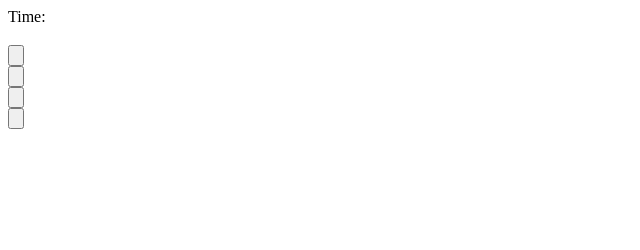
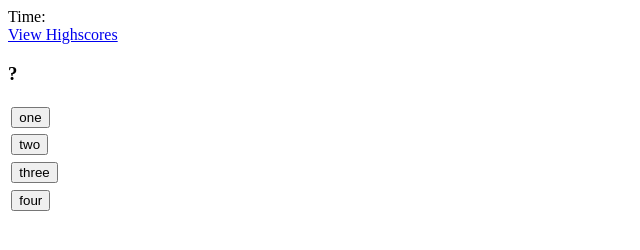
Before and after one commit to ya1sec/codequiz, a plain HTML site: page index.html in a window 1280 px wide. Shown: the whole page, without its empty margins (0-640 px from the left). Drawn offline with Linux system fonts and the light colour scheme.

Commit message:
pseudocode

```diff
--- a/index.html
+++ b/index.html
@@ -10,13 +10,13 @@
     <main id="main">
       <div id="container">
         <div id="time">Time:<span id="secondsleft"></span></div>
-        <a href="#" id="viewhighscores"></a>
+        <a href="#" id="viewhighscores">View Highscores</a>
         <div id="question-container">
-          <h3 id="question"></h3>
-          <input id="ans1" type="button" value="" /> <br />
-          <input id="ans2" type="button" value="" /> <br />
-          <input id="ans3" type="button" value="" /> <br />
-          <input id="ans4" type="button" value="" /> <br />
+          <h3 id="question">?</h3>
+          <input id="ans1" type="button" value="one" /> <br />
+          <input id="ans2" type="button" value="two" /> <br />
+          <input id="ans3" type="button" value="three" /> <br />
+          <input id="ans4" type="button" value="four" /> <br />
         </div>
       </div>
     </main>
--- a/style.css
+++ b/style.css
@@ -0,0 +1,7 @@
+.question-container {
+  padding: 20px;
+}
+
+input {
+  margin: 0.25em;
+}
```
Also changed, not shown: script.js (+11 -5 lines).
